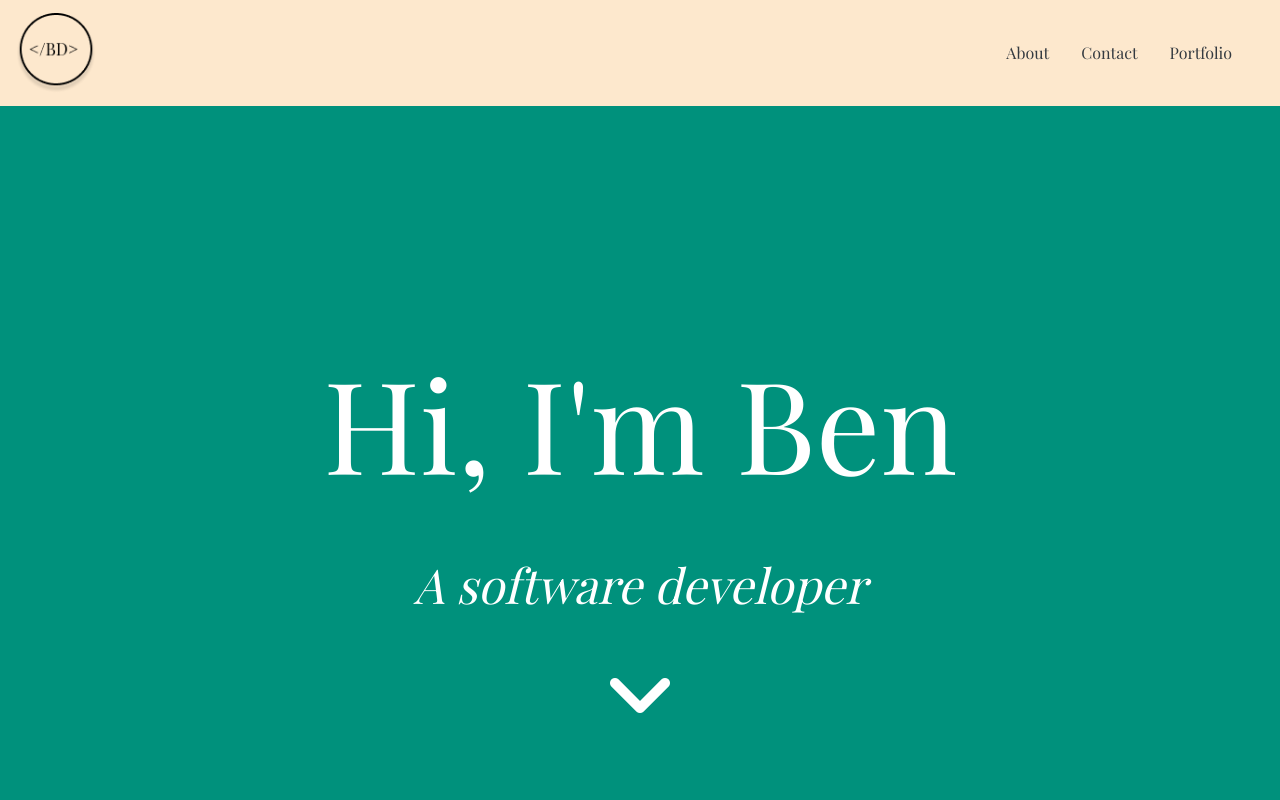
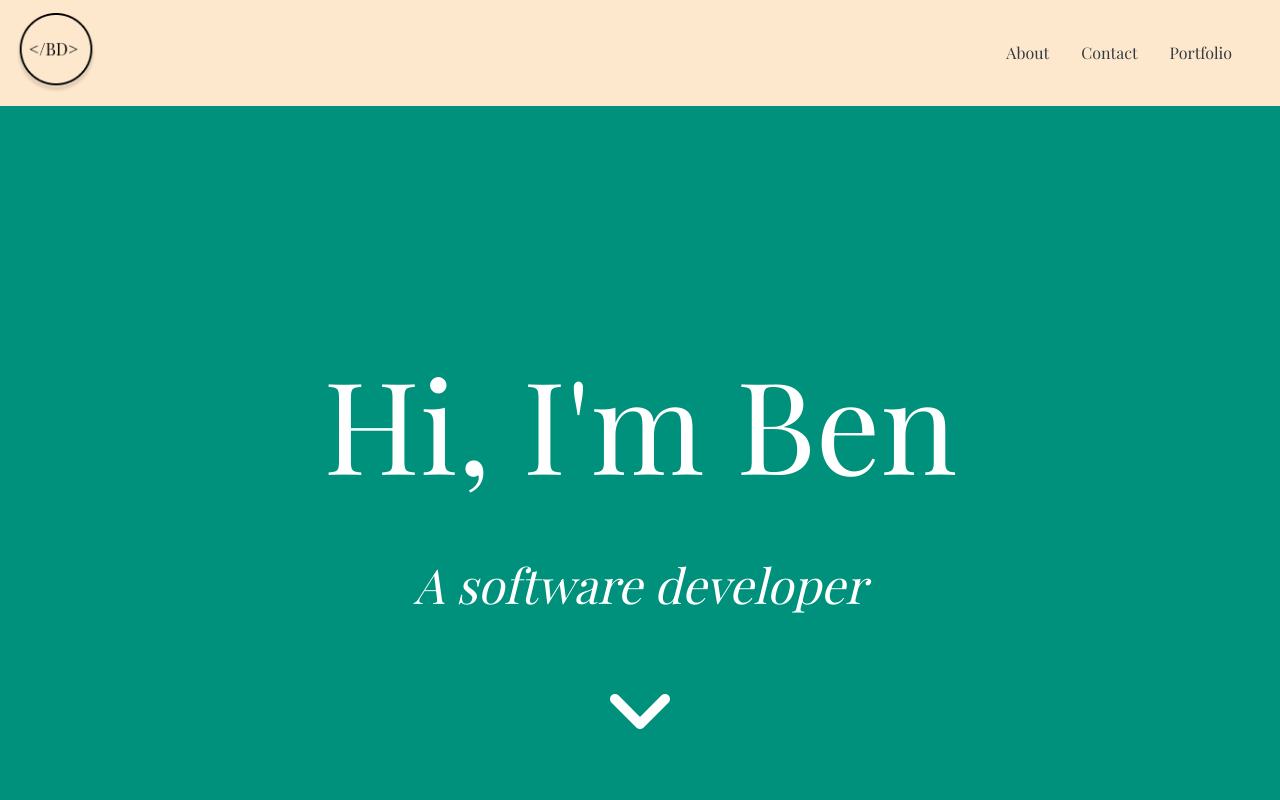
Before and after one commit to benjamindaniels21/personal-site, a plain HTML site: page index.html in a window 1280 px wide. In both pictures the pointer is over the icon 640 px from the left and 693 px from the top of the page. Shown: the top 800 px of the page. Drawn offline with nearby package versions, Linux system fonts and the light colour scheme; a web font is replaced by a local one.

Commit message:
add transition to arrow

```diff
--- a/css/styles.css
+++ b/css/styles.css
@@ -72,6 +72,8 @@ nav {
     transition: transform 0.3s ease;
 }
 
+
+
 .nav-link:hover::after{
     transform: scale(1, 1);
 }
@@ -80,9 +82,14 @@ nav {
     font-family: "Playfair Display", serif;
 }
 
+.welcome:hover .arrow{
+  transform: translateY(20%)
+}
+
 .arrow{
   margin-top: 2rem;
   font-size: 5rem;
+  transition: transform 1s ease-in-out;
 }
 
 
```
